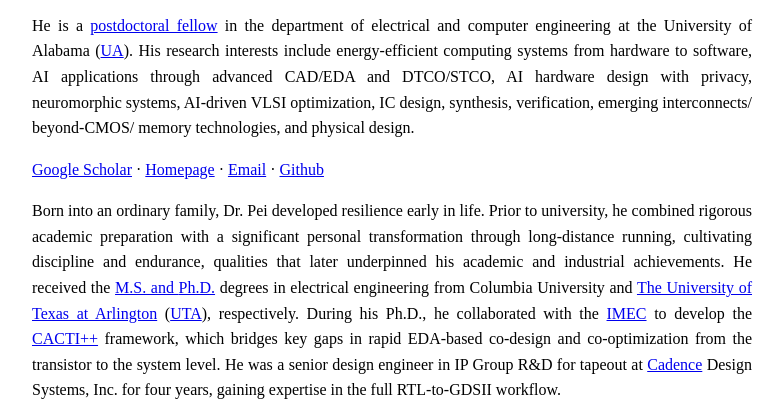
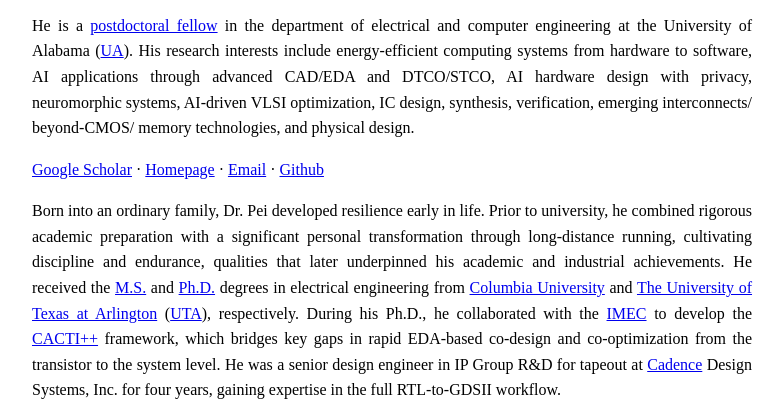
Before and after one commit to zp2130/zp2130.github.io, a plain HTML site: page index.html in a window 1280 px wide. Shown: the part 139-540 px from the top of the page, without its empty margins (248-1032 px from the left). Drawn offline with Linux system fonts and the light colour scheme.

Commit message:
Fix HTML formatting and update educational background

```diff
--- a/index.html
+++ b/index.html
@@ -45,7 +45,7 @@
 <p>
   <span style="font-family: 'times new roman', times, serif; font-size: 12pt;">Born into an ordinary family, Dr. Pei developed resilience early in life. Prior to university, he combined rigorous academic preparation with a significant personal transformation through long-distance running, cultivating discipline and endurance, qualities that later underpinned his academic and industrial achievements.</span>
 
-<span style="font-family: 'times new roman', times, serif; font-size: 12pt;">He received the <a href="http://blogs.cuit.columbia.edu/zp2130/files/2026/02/Diploma_Columbia_University.pdf" target="_blank" rel="noopener">M.S. and <a href="https://www.parchment.com/u/s/3ah4" target="_blank" rel="noopener">Ph.D.</a> degrees in electrical engineering from Columbia University and <a href="https://mavmatrix.uta.edu/electricaleng_dissertations/405/" target="_blank" rel="noopener">The University of Texas at Arlington</a> (<a href="https://websites.uta.edu/zpei" target="_blank" rel="noopener">UTA</a>), respectively. </span>
+<span style="font-family: 'times new roman', times, serif; font-size: 12pt;">He received the <a href="http://blogs.cuit.columbia.edu/zp2130/files/2026/02/Diploma_Columbia_University.pdf" target="_blank" rel="noopener">M.S.</a> and <a href="https://www.parchment.com/u/s/3ah4" target="_blank" rel="noopener">Ph.D.</a> degrees in electrical engineering from <a href="http://blogs.cuit.columbia.edu/zp2130/files/2026/02/Diploma_Columbia_University.pdf" target="_blank" rel="noopener">Columbia University</a> and <a href="https://mavmatrix.uta.edu/electricaleng_dissertations/405/" target="_blank" rel="noopener">The University of Texas at Arlington</a> (<a href="https://websites.uta.edu/zpei" target="_blank" rel="noopener">UTA</a>), respectively. </span>
 
 <span style="font-family: 'times new roman', times, serif; font-size: 12pt;">During his Ph.D., he collaborated with the <a href="https://www.imec-int.com/en" target="_blank" rel="noopener">IMEC</a> to develop the <a href="https://blogs.cuit.columbia.edu/zp2130/cacti/" target="_blank" rel="noopener">CACTI++</a> framework, which bridges key gaps in rapid EDA-based co-design and co-optimization from the transistor to the system level. He was a senior design engineer in IP Group R&amp;D for tapeout at <a href="https://www.cadence.com" target="_blank" rel="noopener">Cadence</a> Design Systems, Inc. for four years, gaining expertise in the full RTL-to-GDSII workflow.</span>
 
```
